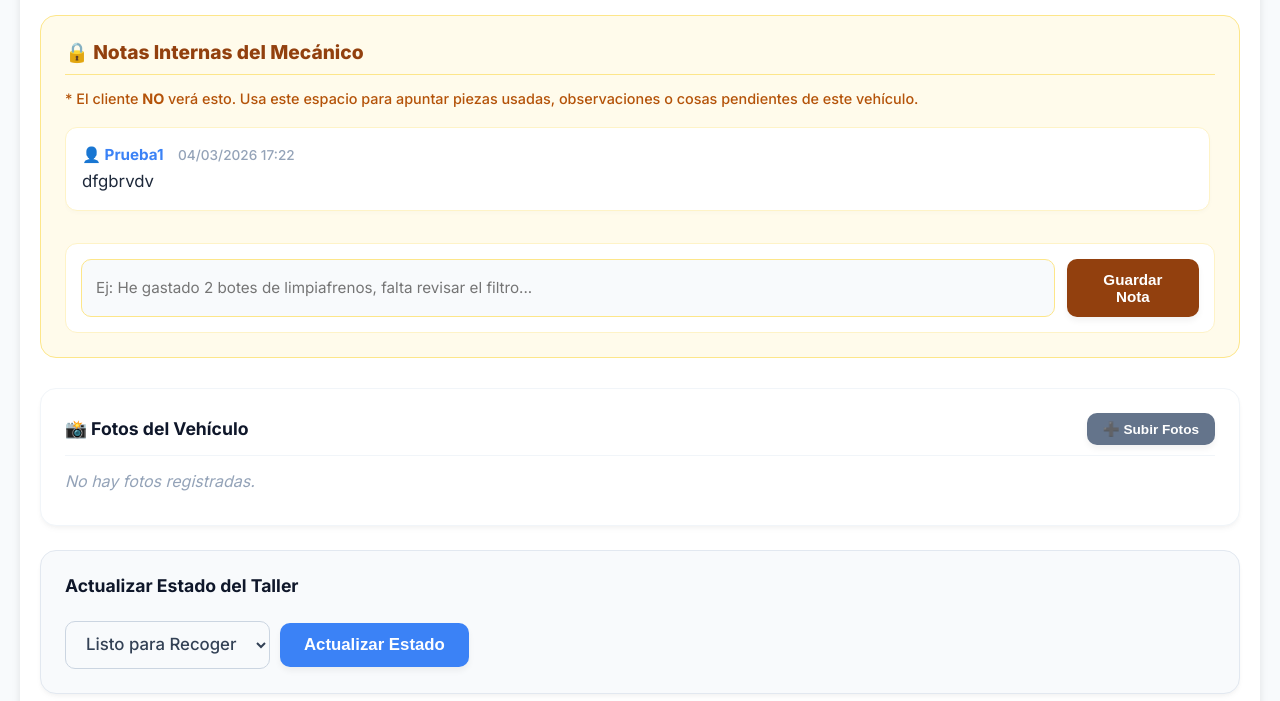
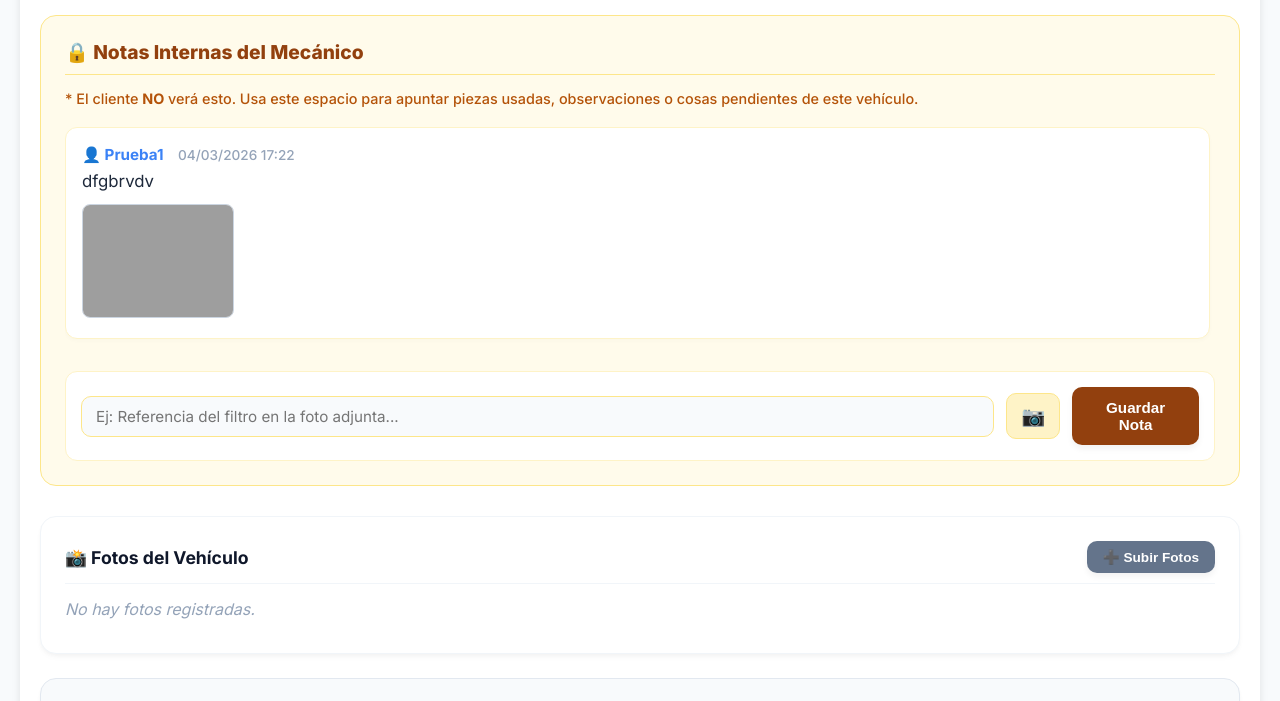
Before and after one commit to josepipe300-wq/servimax-app, a Django app: page /orden/21/ in a window 1280 px wide. Shown: the part 637-1338 px from the top of the page. Run offline with Django 5.2, Linux system fonts and the light colour scheme; a user stored in the database is signed in; data comes from the database, SQL or seed files in the repository; both versions use the stored data as it was after the commit; grey boxes are pictures that could not be loaded.

Commit message:
Añadida la opción de adjuntar fotos en las notas internas de las órdenes

```diff
--- a/taller/models.py
+++ b/taller/models.py
@@ -411,6 +411,7 @@ class NotaInternaOrden(models.Model):
     orden = models.ForeignKey(OrdenDeReparacion, related_name='notas_internas', on_delete=models.CASCADE)
     autor = models.ForeignKey(User, on_delete=models.SET_NULL, null=True)
     texto = models.TextField()
+    imagen = models.ImageField(upload_to='notas_internas/', null=True, blank=True)
     fecha_creacion = models.DateTimeField(auto_now_add=True)
 
     class Meta:
--- a/taller/templates/taller/detalle_orden.html
+++ b/taller/templates/taller/detalle_orden.html
@@ -254,6 +254,14 @@
                             <span style="color: #94a3b8; font-size: 0.85em; margin-left: 10px; font-weight: 500;">{{ nota.fecha_creacion|date:"d/m/Y H:i" }}</span>
                         </div>
                         <p style="margin: 0; color: #1e293b; font-size: 1.05em; line-height: 1.4;">{{ nota.texto }}</p>
+
+                        {% if nota.imagen %}
+                        <div style="margin-top: 10px;">
+                            <a href="{{ nota.imagen.url }}" target="_blank">
+                                <img src="{{ nota.imagen.url }}" alt="Foto nota" style="max-width: 150px; max-height: 150px; border-radius: 8px; border: 1px solid #cbd5e1; object-fit: cover; transition: 0.2s;" onmouseover="this.style.transform='scale(1.05)'" onmouseout="this.style.transform='scale(1)'">
+                            </a>
+                        </div>
+                        {% endif %}
                     </div>
                 {% empty %}
                     <div style="text-align: center; padding: 20px; background: rgba(255,255,255,0.5); border-radius: 12px;">
@@ -263,10 +271,17 @@
             </div>
 
             {% if not request.user.groups.all.0.name == 'Solo Ver' %}
-            <form method="post" style="display: flex; gap: 12px; background: white; padding: 15px; border-radius: 12px; border: 1px solid #fef3c7;">
+            <form method="post" enctype="multipart/form-data" style="display: flex; gap: 12px; background: white; padding: 15px; border-radius: 12px; border: 1px solid #fef3c7; align-items: center;">
                 {% csrf_token %}
                 <input type="hidden" name="form_type" value="nota_interna">
-                <input type="text" name="texto_nota" class="modern-input" placeholder="Ej: He gastado 2 botes de limpiafrenos, falta revisar el filtro..." required style="flex-grow: 1; border-color: #fde68a;">
+
+                <input type="text" name="texto_nota" class="modern-input" placeholder="Ej: Referencia del filtro en la foto adjunta..." required style="flex-grow: 1; border-color: #fde68a;">
+
+                <label style="cursor: pointer; background: #fef3c7; padding: 10px 14px; border-radius: 10px; border: 1px solid #fde68a; font-size: 1.2em; transition: 0.2s;" title="Adjuntar foto" onmouseover="this.style.background='#fde68a'" onmouseout="this.style.background='#fef3c7'">
+                    📷
+                    <input type="file" name="imagen_nota" accept="image/*" style="display: none;">
+                </label>
+
                 <button type="submit" class="btn-modern" style="background: #92400e; padding: 12px 24px;">Guardar Nota</button>
             </form>
             {% endif %}
--- a/taller/views.py
+++ b/taller/views.py
@@ -844,9 +844,17 @@ def detalle_orden(request, orden_id):
 
         elif form_type == 'nota_interna':
             texto_nota = request.POST.get('texto_nota')
+            imagen_nota = request.FILES.get('imagen_nota') # <--- NUEVO: Atrapamos la foto
+
             if texto_nota:
-                NotaInternaOrden.objects.create(orden=orden, autor=request.user, texto=texto_nota)
+                NotaInternaOrden.objects.create(
+                    orden=orden,
+                    autor=request.user,
+                    texto=texto_nota,
+                    imagen=imagen_nota # <--- NUEVO: La guardamos
+                )
             return redirect('detalle_orden', orden_id=orden.id)
+
 
         # --- NUEVO: LÓGICA DE COBRO AUTOMÁTICO ---
         elif form_type == 'registrar_pago':
```
Also changed, not shown: db.sqlite3, taller/migrations/0045_notainternaorden_imagen.py (added).
